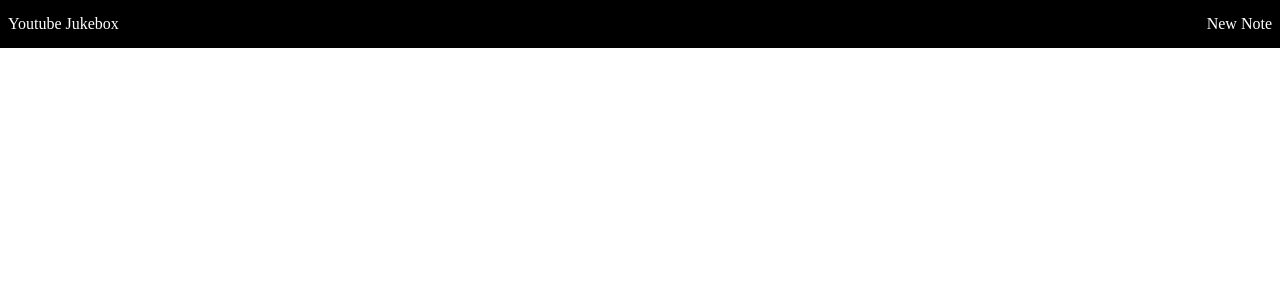
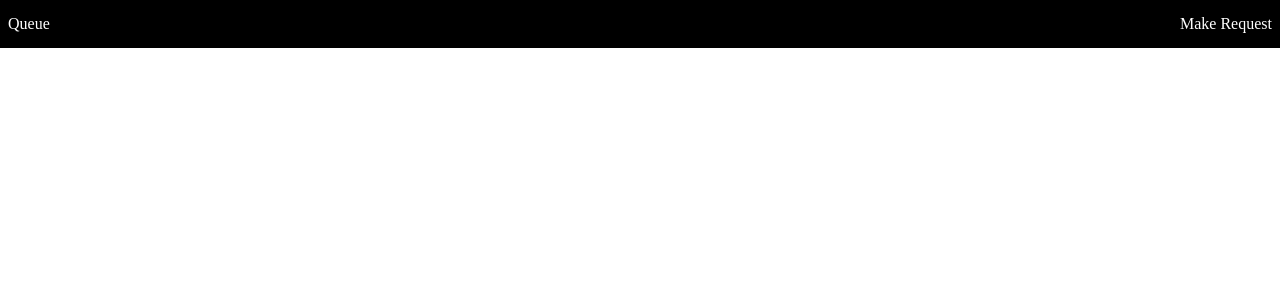
Before and after one commit to jivandabeast/youtubejukebox, a Python web app: template youtubejukebox/templates/layout.html in a window 1280 px wide. Shown: the top 300 px of the page. Run offline with Jinja, Linux system fonts and the light colour scheme; the template is opened without the code that fills it, so the values that code supplies are empty.

Commit message:
Fixing navigation options

```diff
--- a/youtubejukebox/templates/layout.html
+++ b/youtubejukebox/templates/layout.html
@@ -8,10 +8,10 @@
 	<body>
 		<nav class="navbar">
 			<ul class="left">
-				<li><a href='/' class="name">Youtube Jukebox</a></li>
+				<li><a href='/' class="name">Queue</a></li>
 			</ul>
 			<ul class="right">
-				<li><a href='/createnote'>New Note</a></li>
+				<li><a href='/createnote'>Make Request</a></li>
 			</ul>
 		</nav>
 		{% block content %}
```
